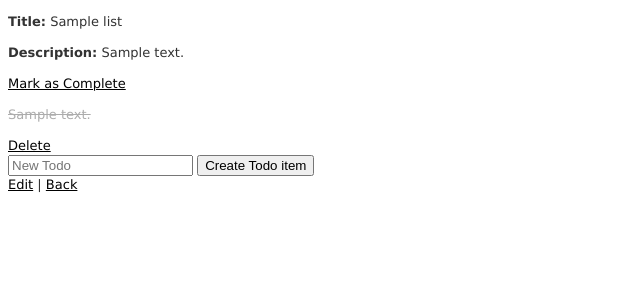
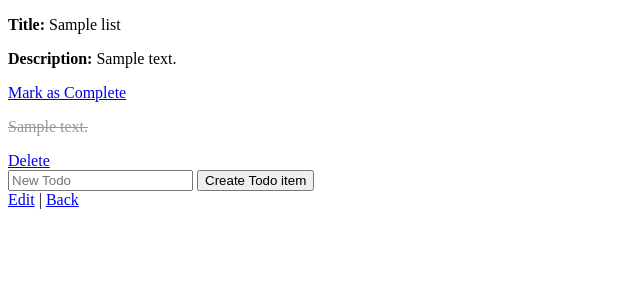
Before and after one commit to nicholasnadel/todo, a Rails app: page /todo_lists/1 in a window 1280 px wide. Shown: the top 300 px of the page, without its empty margins (0-640 px from the left). Run offline with Rails 7, Linux system fonts and the light colour scheme; tables that the repository leaves empty hold one stand-in row (values such as "Sample post"); style sheets or scripts are compiled from the project's sources; some libraries are stand-ins or nearby versions.

Commit message:
tweaking layouts

```diff
--- a/app/assets/javascripts/application.js
+++ b/app/assets/javascripts/application.js
@@ -13,4 +13,5 @@
 //= require jquery
 //= require jquery_ujs
 //= require turbolinks
+//= require bootstrap
 //= require_tree .
--- a/app/assets/stylesheets/scaffolds.css.scss
+++ /dev/null
@@ -1,69 +0,0 @@
-body {
-  background-color: #fff;
-  color: #333;
-  font-family: verdana, arial, helvetica, sans-serif;
-  font-size: 13px;
-  line-height: 18px;
-}
-
-p, ol, ul, td {
-  font-family: verdana, arial, helvetica, sans-serif;
-  font-size: 13px;
-  line-height: 18px;
-}
-
-pre {
-  background-color: #eee;
-  padding: 10px;
-  font-size: 11px;
-}
-
-a {
-  color: #000;
-  &:visited {
-    color: #666;
-  }
-  &:hover {
-    color: #fff;
-    background-color: #000;
-  }
-}
-
-div {
-  &.field, &.actions {
-    margin-bottom: 10px;
-  }
-}
-
-#notice {
-  color: green;
-}
-
-.field_with_errors {
-  padding: 2px;
-  background-color: red;
-  display: table;
-}
-
-#error_explanation {
-  width: 450px;
-  border: 2px solid red;
-  padding: 7px;
-  padding-bottom: 0;
-  margin-bottom: 20px;
-  background-color: #f0f0f0;
-  h2 {
-    text-align: left;
-    font-weight: bold;
-    padding: 5px 5px 5px 15px;
-    font-size: 12px;
-    margin: -7px;
-    margin-bottom: 0px;
-    background-color: #c00;
-    color: #fff;
-  }
-  ul li {
-    font-size: 12px;
-    list-style: square;
-  }
-}
--- a/app/assets/stylesheets/todo_items.css.scss
+++ /dev/null
@@ -1,3 +0,0 @@
-// Place all the styles related to the todo_items controller here.
-// They will automatically be included in application.css.
-// You can use Sass (SCSS) here: http://sass-lang.com/
--- a/app/assets/stylesheets/todo_lists.css.scss
+++ /dev/null
@@ -1,3 +0,0 @@
-// Place all the styles related to the todo_lists controller here.
-// They will automatically be included in application.css.
-// You can use Sass (SCSS) here: http://sass-lang.com/
--- a/app/views/layouts/application.html.erb
+++ b/app/views/layouts/application.html.erb
@@ -1,7 +1,7 @@
 <!DOCTYPE html>
 <html>
 <head>
-  <title>Todo</title>
+  <title>BlocItOff</title>
   <%= stylesheet_link_tag    'application', media: 'all', 'data-turbolinks-track' => true %>
   <%= javascript_include_tag 'application', 'data-turbolinks-track' => true %>
   <%= csrf_meta_tags %>
```
Also changed, not shown: app/assets/stylesheets/application.css (deleted, +0 -15 lines), Gemfile, Gemfile.lock, app/assets/stylesheets/application.css.scss (added).
